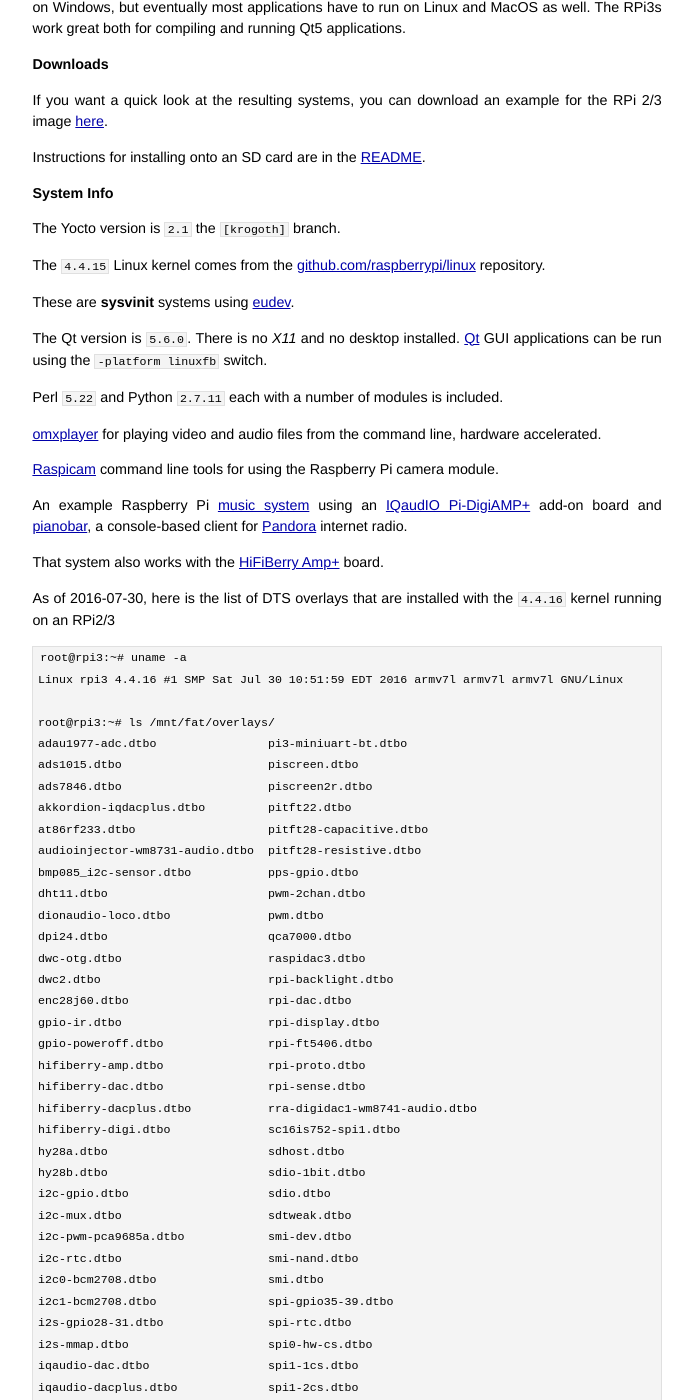
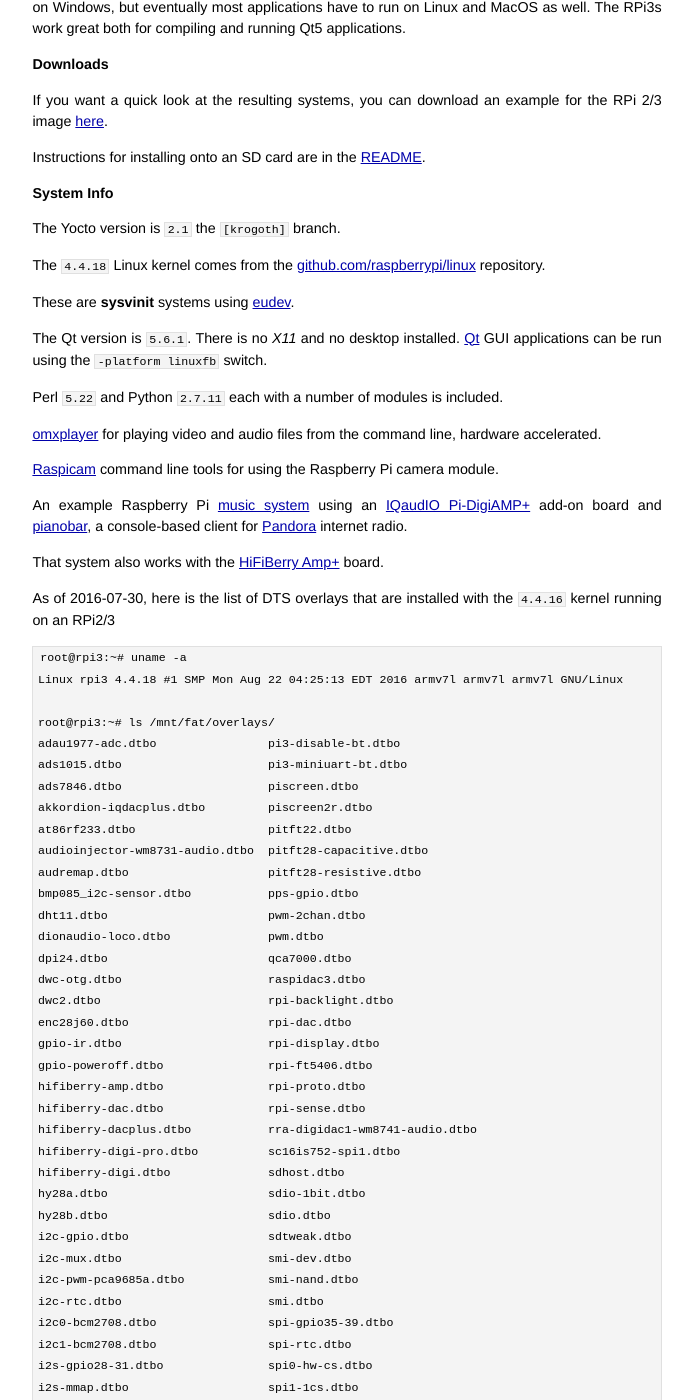
Before and after one commit to jumpnow/jumpnowtek-site, a Jekyll site: the page built from _posts/2015-12-04-Raspberry-Pi-Systems-with-Yocto.md, in a window 1280 px wide and 1400 px high, scrolled down 1182 px. Shown: the whole window, without its empty margins (293-986 px from the left). Built offline with Jekyll 4.4.1, drawn with Linux system fonts in a browser that asks for light colours; some of the changed text lies outside the part shown.

Commit message:
Update rpi doc

```diff
--- a/_posts/2015-12-04-Raspberry-Pi-Systems-with-Yocto.md
+++ b/_posts/2015-12-04-Raspberry-Pi-Systems-with-Yocto.md
@@ -2,7 +2,7 @@
 layout: post
 title: Building Raspberry Pi Systems with Yocto
 description: "Building customized systems for the Raspberry Pi using tools from the Yocto Project"
-date: 2016-08-11 15:00:00
+date: 2016-08-22 09:54:00
 categories: rpi
 tags: [linux, rpi, yocto, rpi2, rpi3, rpi zero, rpi compute]
 ---
@@ -19,7 +19,7 @@
 
 I am using the Yocto [meta-raspberrypi][meta-raspberrypi] layer, but have updated recipes for the Linux kernel, [bootfiles][firmware-repo] and some [userland][userland-repo] components.
 
-I have done some testing with the following boards using the `4.4.16` kernel
+I have done some testing with the following boards using the `4.4.18` kernel
 
 * [RPi3][rpi3-b]
 * [RPi2][rpi2-b]
@@ -61,11 +61,11 @@
 
 The Yocto version is `2.1` the `[krogoth]` branch.
 
-The `4.4.15` Linux kernel comes from the [github.com/raspberrypi/linux][rpi-kernel] repository.
+The `4.4.18` Linux kernel comes from the [github.com/raspberrypi/linux][rpi-kernel] repository.
 
 These are **sysvinit** systems using [eudev][eudev].
 
-The Qt version is `5.6.0`. There is no *X11* and no desktop installed. [Qt][qt] GUI applications can be run using the `-platform linuxfb` switch.
+The Qt version is `5.6.1`. There is no *X11* and no desktop installed. [Qt][qt] GUI applications can be run using the `-platform linuxfb` switch.
 
 Perl `5.22` and Python `2.7.11` each with a number of modules is included.
 
@@ -80,15 +80,16 @@
 As of 2016-07-30, here is the list of DTS overlays that are installed with the `4.4.16` kernel running on an RPi2/3
 
     root@rpi3:~# uname -a
-    Linux rpi3 4.4.16 #1 SMP Sat Jul 30 10:51:59 EDT 2016 armv7l armv7l armv7l GNU/Linux
+    Linux rpi3 4.4.18 #1 SMP Mon Aug 22 04:25:13 EDT 2016 armv7l armv7l armv7l GNU/Linux
 
     root@rpi3:~# ls /mnt/fat/overlays/
-    adau1977-adc.dtbo                pi3-miniuart-bt.dtbo
-    ads1015.dtbo                     piscreen.dtbo
-    ads7846.dtbo                     piscreen2r.dtbo
-    akkordion-iqdacplus.dtbo         pitft22.dtbo
-    at86rf233.dtbo                   pitft28-capacitive.dtbo
-    audioinjector-wm8731-audio.dtbo  pitft28-resistive.dtbo
+    adau1977-adc.dtbo                pi3-disable-bt.dtbo
+    ads1015.dtbo                     pi3-miniuart-bt.dtbo
+    ads7846.dtbo                     piscreen.dtbo
+    akkordion-iqdacplus.dtbo         piscreen2r.dtbo
+    at86rf233.dtbo                   pitft22.dtbo
+    audioinjector-wm8731-audio.dtbo  pitft28-capacitive.dtbo
+    audremap.dtbo                    pitft28-resistive.dtbo
     bmp085_i2c-sensor.dtbo           pps-gpio.dtbo
     dht11.dtbo                       pwm-2chan.dtbo
     dionaudio-loco.dtbo              pwm.dtbo
@@ -101,30 +102,31 @@
     hifiberry-amp.dtbo               rpi-proto.dtbo
     hifiberry-dac.dtbo               rpi-sense.dtbo
     hifiberry-dacplus.dtbo           rra-digidac1-wm8741-audio.dtbo
-    hifiberry-digi.dtbo              sc16is752-spi1.dtbo
-    hy28a.dtbo                       sdhost.dtbo
-    hy28b.dtbo                       sdio-1bit.dtbo
-    i2c-gpio.dtbo                    sdio.dtbo
-    i2c-mux.dtbo                     sdtweak.dtbo
-    i2c-pwm-pca9685a.dtbo            smi-dev.dtbo
-    i2c-rtc.dtbo                     smi-nand.dtbo
-    i2c0-bcm2708.dtbo                smi.dtbo
-    i2c1-bcm2708.dtbo                spi-gpio35-39.dtbo
-    i2s-gpio28-31.dtbo               spi-rtc.dtbo
-    i2s-mmap.dtbo                    spi0-hw-cs.dtbo
-    iqaudio-dac.dtbo                 spi1-1cs.dtbo
-    iqaudio-dacplus.dtbo             spi1-2cs.dtbo
-    iqaudio-digi-wm8804-audio.dtbo   spi1-3cs.dtbo
-    justboom-dac.dtbo                spi2-1cs.dtbo
-    justboom-digi.dtbo               spi2-2cs.dtbo
-    lirc-rpi.dtbo                    spi2-3cs.dtbo
-    mcp23017.dtbo                    tinylcd35.dtbo
-    mcp2515-can0.dtbo                uart1.dtbo
-    mcp2515-can1.dtbo                vc4-kms-v3d.dtbo
-    mmc.dtbo                         vga666.dtbo
-    mz61581.dtbo                     w1-gpio-pullup.dtbo
-    pi3-act-led.dtbo                 w1-gpio.dtbo
-    pi3-disable-bt.dtbo              wittypi.dtbo
+    hifiberry-digi-pro.dtbo          sc16is752-spi1.dtbo
+    hifiberry-digi.dtbo              sdhost.dtbo
+    hy28a.dtbo                       sdio-1bit.dtbo
+    hy28b.dtbo                       sdio.dtbo
+    i2c-gpio.dtbo                    sdtweak.dtbo
+    i2c-mux.dtbo                     smi-dev.dtbo
+    i2c-pwm-pca9685a.dtbo            smi-nand.dtbo
+    i2c-rtc.dtbo                     smi.dtbo
+    i2c0-bcm2708.dtbo                spi-gpio35-39.dtbo
+    i2c1-bcm2708.dtbo                spi-rtc.dtbo
+    i2s-gpio28-31.dtbo               spi0-hw-cs.dtbo
+    i2s-mmap.dtbo                    spi1-1cs.dtbo
+    iqaudio-dac.dtbo                 spi1-2cs.dtbo
+    iqaudio-dacplus.dtbo             spi1-3cs.dtbo
+    iqaudio-digi-wm8804-audio.dtbo   spi2-1cs.dtbo
+    justboom-dac.dtbo                spi2-2cs.dtbo
+    justboom-digi.dtbo               spi2-3cs.dtbo
+    lirc-rpi.dtbo                    tinylcd35.dtbo
+    mcp23017.dtbo                    uart1.dtbo
+    mcp23s17.dtbo                    vc4-kms-v3d.dtbo
+    mcp2515-can0.dtbo                vga666.dtbo
+    mcp2515-can1.dtbo                w1-gpio-pullup.dtbo
+    mmc.dtbo                         w1-gpio.dtbo
+    mz61581.dtbo                     wittypi.dtbo
+    pi3-act-led.dtbo
 
 
 I've only tested a few
```
